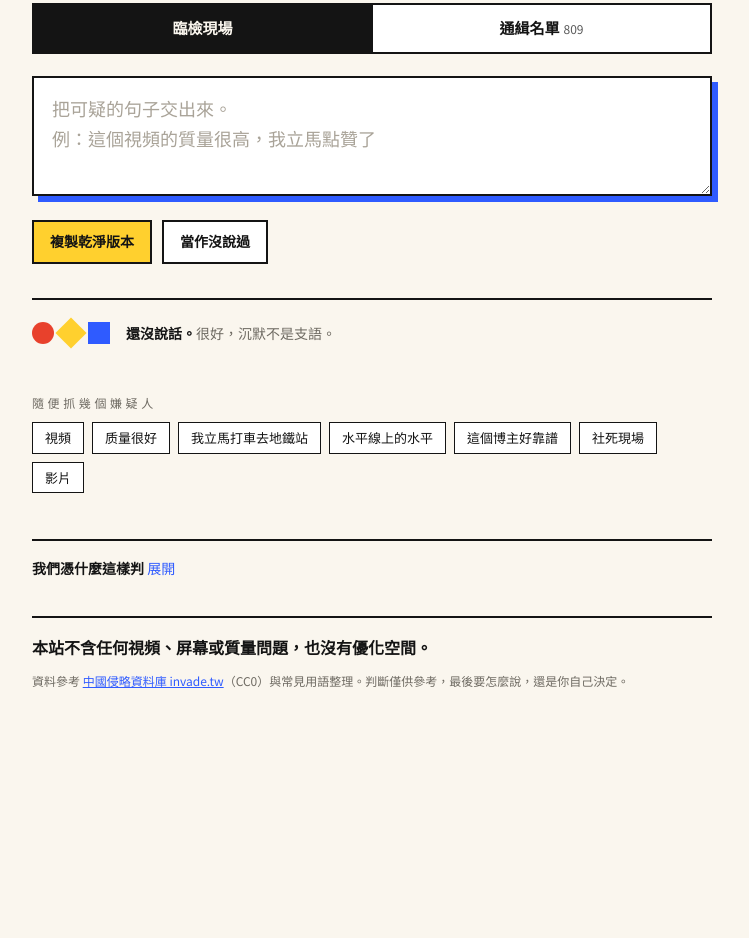
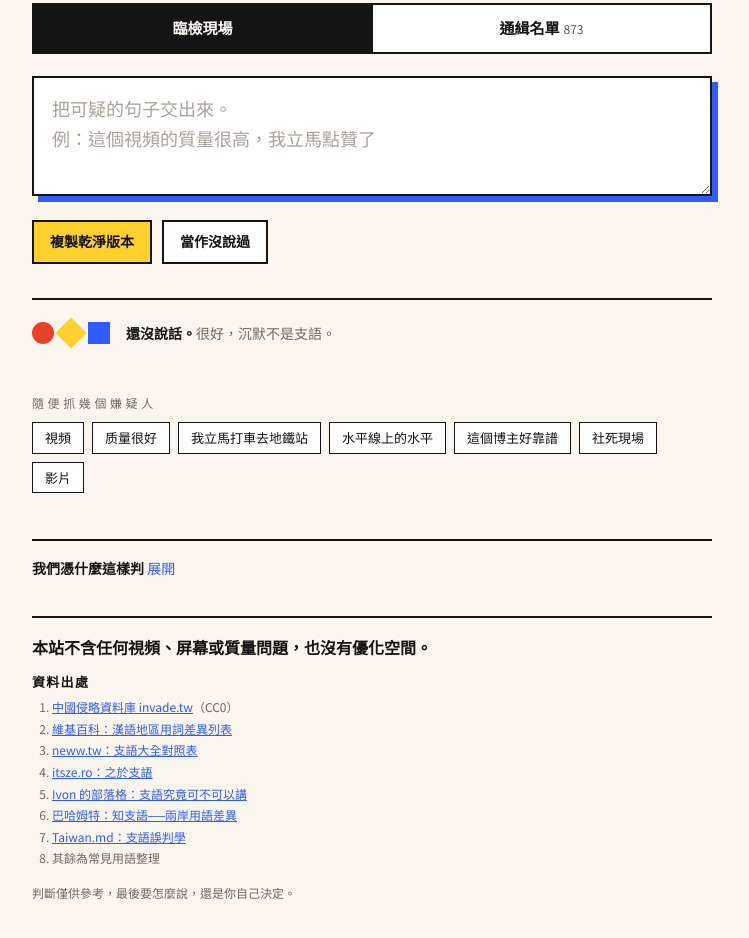
Before and after one commit to zhiyumdfk/zhiyumdfk, a plain HTML site: page index.html in a window 1280 px wide. Shown: the part 366-1304 px from the top of the page, without its empty margins (268-1017 px from the left). Before the commit the page ends 1097 px from the top, so only its background shows below. Drawn offline with Linux system fonts and the light colour scheme.

Commit message:
新增網路對照表詞彙（共 873 個詞），頁尾加上資料出處
Co-Authored-By: Claude Opus 5.5 <noreply@anthropic.com>
Claude-Session: https://claude.ai/code/session_01QaL9BpyzkAfMZJ3tzxzo5Y

```diff
--- a/index.html
+++ b/index.html
@@ -124,6 +124,9 @@ details b{color:var(--ink)}
 footer{margin-top:36px;padding-top:18px;border-top:2px solid var(--ink);font-size:12px;color:var(--soft)}
 footer .joke{font-family:"Noto Serif TC",serif;font-weight:900;font-size:16px;color:var(--ink);margin-bottom:8px}
 footer a{color:var(--blue)}
+.src{margin:6px 0 14px}
+.src-h{font-weight:700;color:var(--ink);font-size:13px;margin-bottom:4px;letter-spacing:.1em}
+.src ol{margin:0;padding-left:20px;line-height:1.8}
 .pop{animation:pop .25s ease-out}
 @keyframes pop{from{transform:translateY(6px);opacity:0}to{transform:none;opacity:1}}
 @media (prefers-reduced-motion:reduce){.pop{animation:none}*{transition:none!important}}
@@ -176,7 +179,20 @@ footer a{color:var(--blue)}
 
   <footer>
     <div class="joke">本站不含任何視頻、屏幕或質量問題，也沒有優化空間。</div>
-    資料參考 <a href="https://invade.tw/vocabs" target="_blank" rel="noopener">中國侵略資料庫 invade.tw</a>（CC0）與常見用語整理。判斷僅供參考，最後要怎麼說，還是你自己決定。
+    <div class="src">
+      <div class="src-h">資料出處</div>
+      <ol>
+        <li><a href="https://invade.tw/vocabs" target="_blank" rel="noopener">中國侵略資料庫 invade.tw</a>（CC0）</li>
+        <li><a href="https://zh.wikipedia.org/zh-tw/漢語地區用詞差異列表" target="_blank" rel="noopener">維基百科：漢語地區用詞差異列表</a></li>
+        <li><a href="https://neww.tw/china-language/" target="_blank" rel="noopener">neww.tw：支語大全對照表</a></li>
+        <li><a href="https://itsze.ro/bits/about-those-chinese-terms" target="_blank" rel="noopener">itsze.ro：之於支語</a></li>
+        <li><a href="https://ivonblog.com/posts/the-problem-of-china-slang/" target="_blank" rel="noopener">Ivon 的部落格：支語究竟可不可以講</a></li>
+        <li><a href="https://home.gamer.com.tw/artwork.php?sn=4819464" target="_blank" rel="noopener">巴哈姆特：知支語──兩岸用語差異</a></li>
+        <li><a href="https://taiwan.md/culture/%E6%94%AF%E8%AA%9E%E8%AA%A4%E5%88%A4%E5%AD%B8/" target="_blank" rel="noopener">Taiwan.md：支語誤判學</a></li>
+        <li>其餘為常見用語整理</li>
+      </ol>
+    </div>
+    判斷僅供參考，最後要怎麼說，還是你自己決定。
   </footer>
 </div>
 
@@ -989,10 +1005,74 @@ B超|超音波|s|醫療
 封控|封鎖|s|主權
 抗疫|防疫|s|主權
 公知|公共知識分子|s|主權
-弘揚|發揚|g|主權`;
+弘揚|發揚|g|主權
+貓膩|內幕、隱情、不單純|s|俚語|指事情背後暗藏玄機
+預製菜|調理包、微波食品、冷凍食品|s|食物
+憋屈|委屈、有苦難言|s|口語
+匹配|配對、相符、吻合|g|科技|形容「門當戶對」的「匹配」台灣通用
+含金量|價值、含量|s|名詞
+奇葩|怪胎|s|俚語|原指珍貴的花或傑出人物，中國轉為貶義
+家人們|各位朋友|s|網路
+較真|認真|s|口語
+難頂|很難受、受不了|s|俚語
+裝逼|愛現、裝懂|s|俚語
+魔性|洗腦|s|俚語
+拉滿|做到滿|s|俚語
+帶感|有感覺|s|俚語
+高能|精彩|g|俚語||高能量,高能物理,高能粒子
+邊界感|界線、分寸|s|俚語
+真香|很讚|g|俚語
+牙刷杯|漱口杯|s|生活
+抽紙|面紙|s|生活
+通菜|空心菜|s|食物
+油麥菜|A 菜|s|食物
+魔芋|蒟蒻|s|食物
+份兒飯|套餐|s|食物
+大概率|很有可能|s|口語
+高端|高階、高級|g|名詞
+低端|低階、平價|g|名詞
+金槍魚|鮪魚|s|食物
+洋柿子|番茄|s|食物
+山芋|地瓜|s|食物
+速溶咖啡|即溶咖啡|s|食物
+菜場|菜市場|s|生活
+雲玩家|空氣玩家|s|遊戲
+便攜式|攜帶式|s|科技
+分辨度|解析度|s|科技
+漢化|中文化|s|遊戲
+拉黑|封鎖|s|網路
+臥槽|靠|s|髒話
+火鉗劉明|留名|s|網路
+評論區|留言區|s|網路
+有一說一|老實說|s|口語
+U1S1|老實說|s|網路
+贏麻了|贏爛了|s|俚語
+細思極恐|越想越可怕|g|俚語
+一般般|普通、還好|s|口語
+多維|多元|s|名詞
+地道|道地|g|口語|台灣「地道」多指地下通道|地下道,地道戰
+思想準備|心理準備|s|口語
+發展中國家|開發中國家|s|名詞
+托兒|暗樁|s|俚語||托兒所,托兒服務
+車間|廠房、工作間|s|職場
+保修|保固|s|生活
+手提電腦|筆電|s|科技
+估摸|估計|s|口語
+牛人|高手|s|俚語
+小白|新手|g|俚語
+萌新|新手|s|遊戲
+碼字|打字、寫稿|s|網路
+敲代碼|寫程式|s|科技
+網課|線上課程|s|教育
+遛彎|散步|s|口語
+撿漏|撿便宜|s|生活
+薅羊毛|撿便宜|s|生活
+割韭菜|收割散戶|s|生活
+炒股|玩股票|s|生活
+網貸|網路借貸|s|生活`;
 const DICT = RAW.trim().split("\n").map(l=>{const [t,tw,lv,cat,note,ex]=l.split("|");return {t,tw:tw.split("、"),lv,cat,note:note||"",ex:(ex||"").split(",").filter(Boolean)}}).sort((a,b)=>b.t.length-a.t.length);
 const TWSET = new Map(); DICT.forEach(e=>e.tw.forEach(w=>{const k=w.replace(/（.*?）/g,"").trim(); if(!TWSET.has(k)) TWSET.set(k,e);}));
-const S2T_PAIRS="视視频頻质質链鏈录錄账賬户戶设設认認务務据據库庫网網络絡联聯软軟盘盤内內标標图圖组組码碼编編调調数數变變线線进進缓緩储儲适適摄攝头頭维維扫掃电電宝寶笔筆记記机機过過发發点點赞讚击擊关關转轉评評论論体體热熱顶頂种種带帶货貨邮郵价價绝絕绪緒飞飛鱼魚误誤区區给給谱譜颜顏气氣抠摳门門铁鐵闺閨没沒马馬赋賦闭閉环環颗顆对對赛賽运運营營销銷馈饋项項岗崗单單诉訴动動卖賣递遞车車卫衛间間业業红紅面麵饭飯萝蘿话話麦麥后後国國湾灣陆陸两兩会會领領导導显顯触觸载載夹夾档檔宽寬优優们們这這个個为為样樣么麼时時说說还還来來开開实實现現问問题題经經长長书書学學习習战戰场場应應该該让讓识識语語词詞汇彙观觀听聽见見买買钱錢银銀员員层層际際专專级級爱愛华華剧劇艺藝节節乐樂声聲响響灯燈辑輯帧幀仪儀扩擴鸡雞挂掛号號队隊肤膚综綜画畫汉漢宾賓馆館购購猕獼圆圓兰蘭柜櫃胶膠签簽证證驾駕驶駛医醫输輸纸紙楼樓简簡历歷职職报報复復逻邏计計揽攬牵牽划劃杀殺补補顿頓试試归歸异異释釋验驗弹彈贴貼键鍵续續壳殼条條众眾喷噴杠槓侠俠军軍锅鍋尔爾闹鬧窝窩儿兒块塊办辦达達叽嘰唠嘮谢謝亲親毕畢觉覺师師净淨读讀写寫镜鏡戏戲术術规規则則页頁浏瀏览覽盖蓋备備处處训訓练練参參统統产產余餘额額绑綁册冊昵暱称稱讯訊议議范範选選坏壞赖賴惯慣杂雜亚亞欧歐齐齊继繼厂廠广廣吗嗎饮飲烧燒鸭鴨汤湯锁鎖钥鑰钟鐘针針灭滅灵靈伤傷疗療药藥护護积積极極构構树樹绍紹团團帮幫贵貴资資赚賺费費贷貸测測满滿欢歡庆慶晒曬恋戀爷爺妈媽孙孫云雲边邊闪閃屿嶼岛島权權争爭罗羅杆桿阳陽宁寧浅淺温溫湿濕虚虛龙龍凤鳳荐薦钮鈕铃鈴阶階贝貝韩韓织織脑腦惊驚讲講悬懸跃躍狮獅侦偵连連涨漲阴陰怼懟脱脫粮糧丝絲帅帥穷窮袭襲赢贏枪槍减減骑騎贼賊哒噠绷繃泪淚妇婦圣聖黄黃冲沖锋鋒绒絨裤褲栏欄译譯制製终終奖獎属屬装裝烟煙飘飄洁潔约約顺順桩樁创創墙牆驰馳伟偉钢鋼绿綠猪豬玛瑪丽麗乔喬伦倫鲁魯萨薩乌烏兹茲别別纳納韦韋莱萊叶葉奥奧噜嚕东東";
+const S2T_PAIRS="视視频頻质質链鏈录錄账賬户戶设設认認务務据據库庫网網络絡联聯软軟盘盤内內标標图圖组組码碼编編调調数數变變线線进進缓緩储儲适適摄攝头頭维維扫掃电電宝寶笔筆记記机機过過发發点點赞讚击擊关關转轉评評论論体體热熱顶頂种種带帶货貨邮郵价價绝絕绪緒飞飛鱼魚误誤区區给給谱譜颜顏气氣抠摳门門铁鐵闺閨没沒马馬赋賦闭閉环環颗顆对對赛賽运運营營销銷馈饋项項岗崗单單诉訴动動卖賣递遞车車卫衛间間业業红紅面麵饭飯萝蘿话話麦麥后後国國湾灣陆陸两兩会會领領导導显顯触觸载載夹夾档檔宽寬优優们們这這个個为為样樣么麼时時说說还還来來开開实實现現问問题題经經长長书書学學习習战戰场場应應该該让讓识識语語词詞汇彙观觀听聽见見买買钱錢银銀员員层層际際专專级級爱愛华華剧劇艺藝节節乐樂声聲响響灯燈辑輯帧幀仪儀扩擴鸡雞挂掛号號队隊肤膚综綜画畫汉漢宾賓馆館购購猕獼圆圓兰蘭柜櫃胶膠签簽证證驾駕驶駛医醫输輸纸紙楼樓简簡历歷职職报報复復逻邏计計揽攬牵牽划劃杀殺补補顿頓试試归歸异異释釋验驗弹彈贴貼键鍵续續壳殼条條众眾喷噴杠槓侠俠军軍锅鍋尔爾闹鬧窝窩儿兒块塊办辦达達叽嘰唠嘮谢謝亲親毕畢觉覺师師净淨读讀写寫镜鏡戏戲术術规規则則页頁浏瀏览覽盖蓋备備处處训訓练練参參统統产產余餘额額绑綁册冊昵暱称稱讯訊议議范範选選坏壞赖賴惯慣杂雜亚亞欧歐齐齊继繼厂廠广廣吗嗎饮飲烧燒鸭鴨汤湯锁鎖钥鑰钟鐘针針灭滅灵靈伤傷疗療药藥护護积積极極构構树樹绍紹团團帮幫贵貴资資赚賺费費贷貸测測满滿欢歡庆慶晒曬恋戀爷爺妈媽孙孫云雲边邊闪閃屿嶼岛島权權争爭罗羅杆桿阳陽宁寧浅淺温溫湿濕虚虛龙龍凤鳳荐薦钮鈕铃鈴阶階贝貝韩韓织織脑腦惊驚讲講悬懸跃躍狮獅侦偵连連涨漲阴陰怼懟脱脫粮糧丝絲帅帥穷窮袭襲赢贏枪槍减減骑騎贼賊哒噠绷繃泪淚妇婦圣聖黄黃冲沖锋鋒绒絨裤褲栏欄译譯制製终終奖獎属屬装裝烟煙飘飄洁潔约約顺順桩樁创創墙牆驰馳伟偉钢鋼绿綠猪豬玛瑪丽麗乔喬伦倫鲁魯萨薩乌烏兹茲别別纳納韦韋莱萊叶葉奥奧噜嚕猫貓腻膩预預较較钳鉗刘劉卧臥课課捡撿弯彎东東";
 const S2T={}; for(let i=0;i<S2T_PAIRS.length;i+=2) S2T[S2T_PAIRS[i]]=S2T_PAIRS[i+1];
 const toTrad=s=>[...s].map(c=>S2T[c]||c).join("");
 const $=id=>document.getElementById(id);
```
